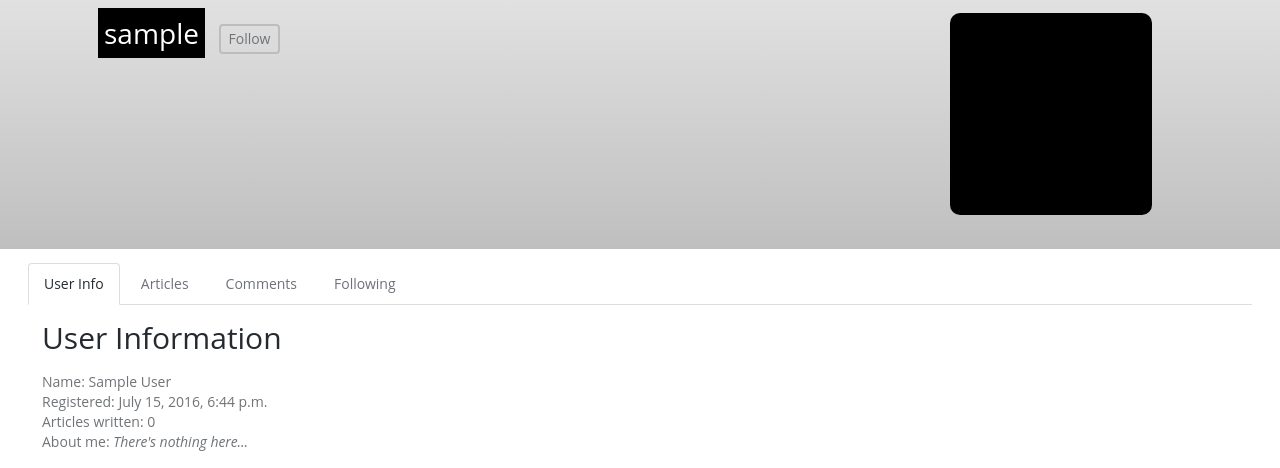
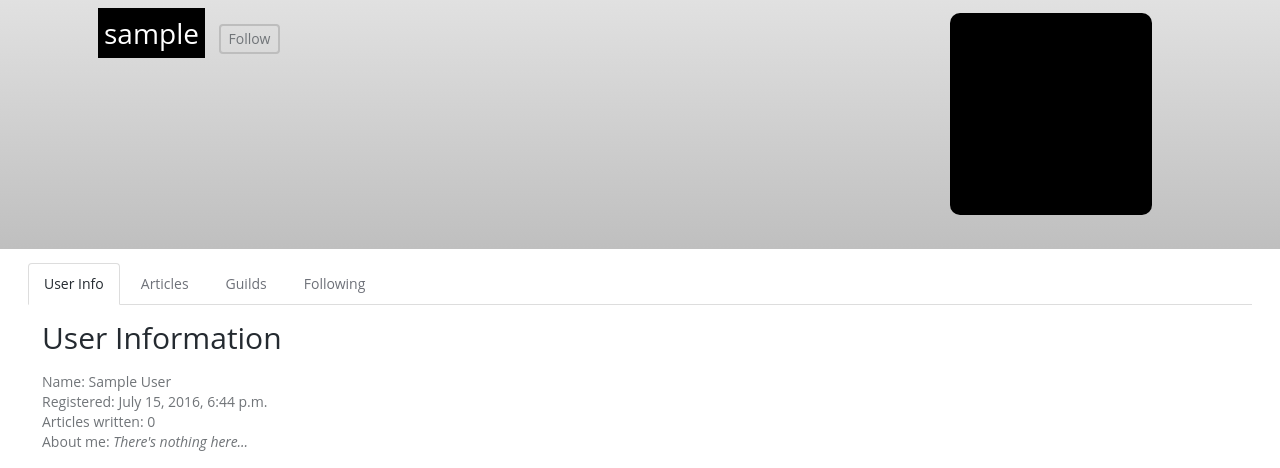
Before and after one commit to rolsn/wordscheme, a Django app: a page that uses website/templates/website/user.html in a window 1280 px wide. Shown: the part 51-519 px from the top of the page. Run offline with Django 3.2, Linux system fonts and the light colour scheme; the visitor is signed in with stand-in values (Sample User, id 1); data comes from the database, SQL or seed files in the repository; data that the repository does not hold is empty; parts of the project's set-up code (start-up, migrations or seed data) failed here and were passed over; some libraries are stand-ins or nearby versions.

Commit message:
link to guilds now in the user profile page

```diff
--- a/website/static/website/css/main.css
+++ b/website/static/website/css/main.css
@@ -202,8 +202,8 @@ p {
       margin-left: 1em; } }
 
 #user-latest-articles,
-#user-latest-comments,
-#user-latest-following {
+#user-latest-following,
+#user-guilds {
   display: none; }
 
 #user-nav-tabs {
--- a/website/static/website/css/main.scss
+++ b/website/static/website/css/main.scss
@@ -216,8 +216,8 @@ p { font-size: 14px; }
 }
 
 #user-latest-articles,
-#user-latest-comments,
-#user-latest-following {
+#user-latest-following,
+#user-guilds {
     display: none;
 }
 
--- a/website/static/website/js/main.js
+++ b/website/static/website/js/main.js
@@ -4,7 +4,7 @@ $(".sitenav-tabs li").on('click', function(e) {
     var profile_map = {
         bio         : "#user-bio",
         articles    : "#user-latest-articles",
-        comments    : "#user-latest-comments",
+        guilds      : "#user-guilds",
         following   : "#user-latest-following",
         leader      : "#guilds-leader",
         member      : "#guilds-member",
--- a/website/templates/website/user.html
+++ b/website/templates/website/user.html
@@ -12,7 +12,7 @@
     <ul class="nav nav-tabs">
         <li role="presentation" class="active"><a href="#bio">User Info</a></li>
         <li role="presentation"><a href="#articles">Articles</a></li>
-        <li role="presentation"><a href="#comments">Comments</a></li>
+        <li role="presentation"><a href="#guilds">Guilds</a></li>
         <li role="presentation"><a href="#following">Following</a></li>
     </ul>
 </nav>
@@ -40,17 +40,17 @@
         {% endif %}
     </div>
 
-    <div id="user-latest-comments">
-        <h2>Latest public comments</h2>
+    <div id="user-guilds">
+        <h2>Member of:</h2>
 
-        {% if allComments|getlength > 0 %}
+        {% if guilds|length > 0 %}
         <ol>
-            {% for comment in allComments %}
-            <li><a href="#">{{ comment.comment_text }}</a></li>
+            {% for guild in guilds %}
+            <li><a href="{% url 'guild_info' guild.guild_id.id %}">{{ guild.guild_id.name }}</a></li>
             {% endfor %}
         </ol>
         {% else %}
-        <p>{{ reqUser.username }} hasn't commented on anything yet.</p>
+        <p>{{ reqUser.username }} is not a member of any guild.</p>
         {% endif %}
     </div>
 
--- a/website/views.py
+++ b/website/views.py
@@ -193,15 +193,15 @@ def profiles(request, username):
         raise Http404("User not found.")
 
     all_articles = Articles.objects.filter(user_id_id=uid)
-    all_comments = Comments.objects.filter(user_id_id=uid)
+    guilds = list_guild_memberships(user.username)
     following = UserRelationships.objects.filter(follower_id=uid)
 
     return render(request, 'website/user.html', {
         "reqUser"       : user,
         "uid"           : uid,
         "allArticles"   : all_articles,
-        "allComments"   : all_comments,
-        "following"  : following
+        "guilds"        : guilds,
+        "following"     : following
         })
 
 
```
